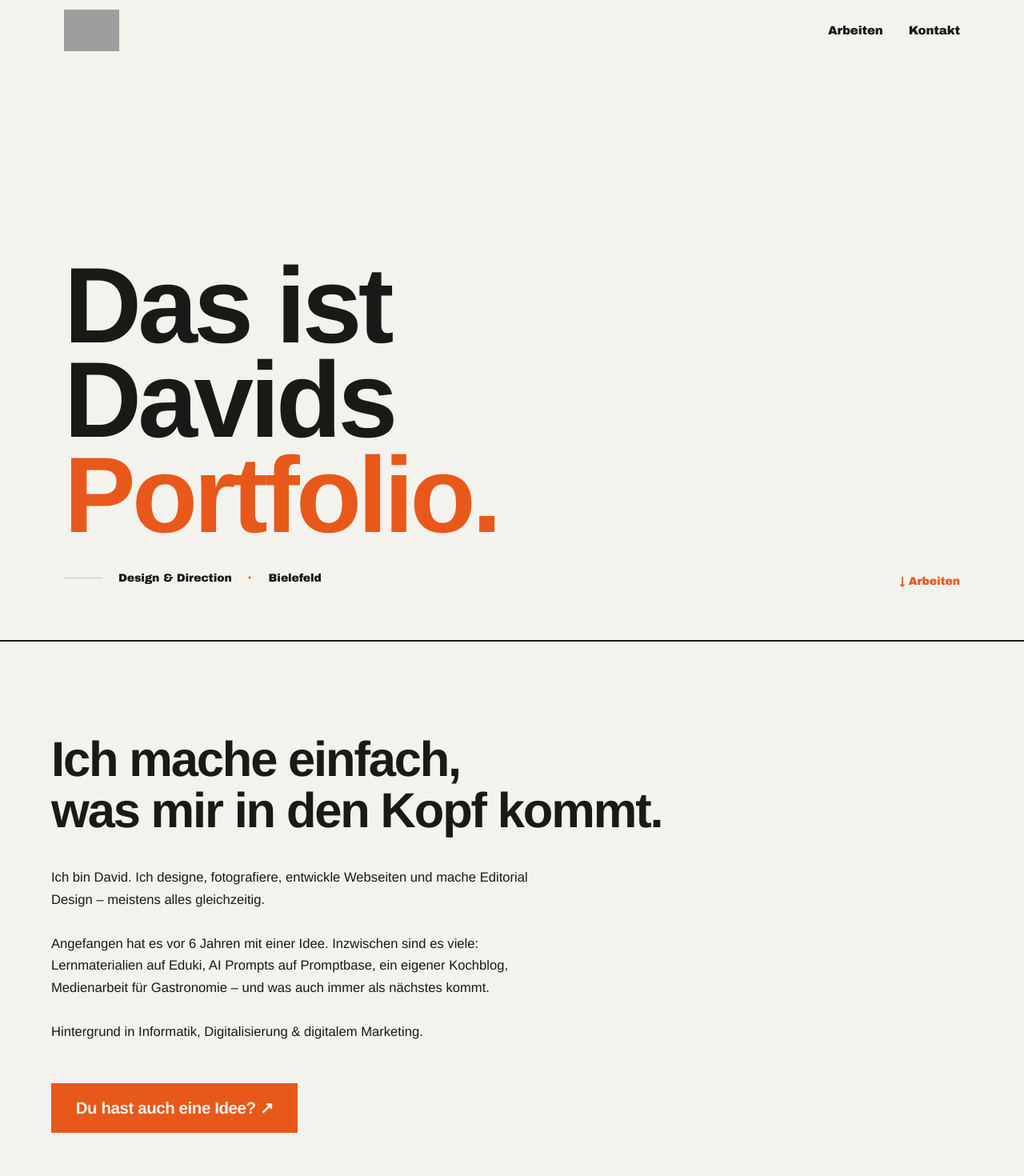
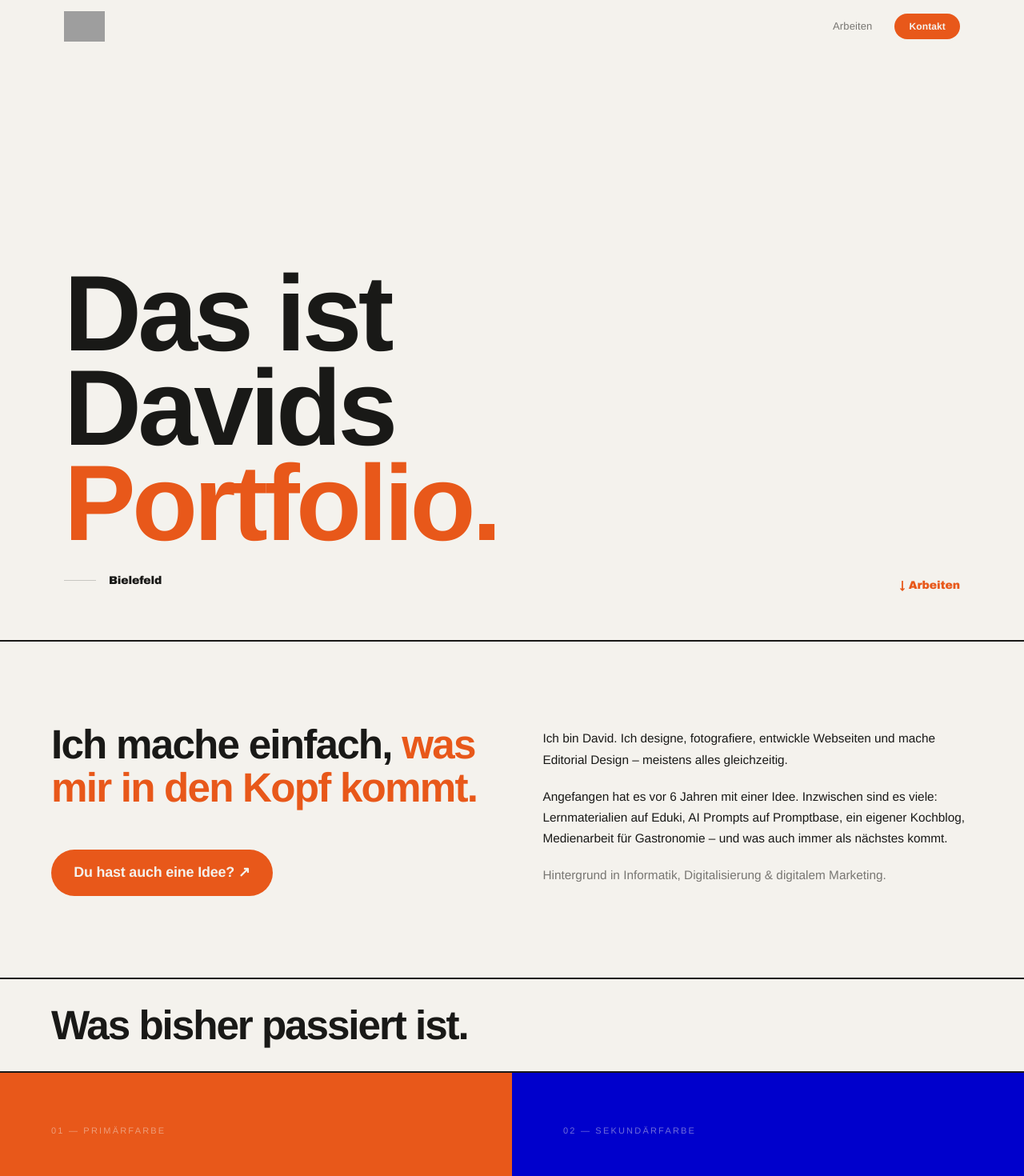
Before and after one commit to dxvxds03/studio-schander, a Next.js app: page / in a window 1280 px wide. Shown: the top 1470 px of the page at 80% size. Built offline with nearby package versions, Linux system fonts and the light colour scheme; no server answers; the database is empty; grey boxes are pictures that could not be loaded; a web font is replaced by a local one.

Commit message:
Portfolio Building

```diff
--- a/src/app/globals.css
+++ b/src/app/globals.css
@@ -69,7 +69,8 @@ a, button, input, textarea, select, [role="button"] {
   text-decoration: none;
   font-family: 'Cabinet Grotesk', 'Helvetica Neue', Helvetica, Arial, sans-serif;
   font-weight: 800;
-  letter-spacing: -0.02em;
+  letter-spacing: -0.01em;
+  border-radius: 100px;
   transition: background 0.2s ease, transform 0.15s ease;
 }
 .btn-negroni:hover {
--- a/src/app/page.tsx
+++ b/src/app/page.tsx
@@ -1,6 +1,6 @@
 import Navigation from '@/components/Navigation'
 import HeroSection from '@/components/HeroSection'
-import ProjectsGrid from '@/components/ProjectsGrid'
+import StackedCards from '@/components/StackedCards'
 import { supabase } from '@/lib/supabase'
 
 export const revalidate = 0
@@ -19,44 +19,40 @@ export default async function HomePage() {
       <Navigation />
       <HeroSection projects={all} />
 
-      {/* About */}
+      {/* About — editorial two-column */}
       <section
         style={{
           borderTop: '2px solid #191917',
           borderBottom: '2px solid #191917',
-          padding: 'clamp(64px, 9vw, 128px) clamp(32px, 5vw, 80px)',
+          padding: 'clamp(56px, 8vw, 112px) clamp(32px, 5vw, 80px)',
         }}
       >
-        <div style={{ maxWidth: '960px' }}>
+        <div
+          style={{
+            display: 'grid',
+            gridTemplateColumns: '1fr 1fr',
+            gap: 'clamp(40px, 6vw, 96px)',
+            alignItems: 'start',
+          }}
+        >
+          {/* Left: headline + CTA */}
+          <div>
             <p
               style={{
-              fontFamily: '"Cabinet Grotesk", "Helvetica Neue", Helvetica, Arial, sans-serif',
+                fontFamily:
+                  '"Cabinet Grotesk", "Helvetica Neue", Helvetica, Arial, sans-serif',
                 fontWeight: 800,
-              fontSize: 'clamp(30px, 4.8vw, 68px)',
+                fontSize: 'clamp(28px, 4vw, 56px)',
                 letterSpacing: '-0.035em',
                 lineHeight: 1.04,
                 color: '#191917',
-              marginBottom: 'clamp(28px, 3vw, 48px)',
+                marginBottom: 'clamp(32px, 4vw, 56px)',
               }}
             >
-            Ich mache einfach,<br />was mir in den Kopf kommt.
-          </p>
-
-          <p
-            style={{
-              fontFamily: '"Helvetica Neue", Helvetica, Arial, sans-serif',
-              fontSize: 'clamp(15px, 1.3vw, 18px)',
-              lineHeight: 1.65,
-              color: '#191917',
-              maxWidth: '640px',
-              marginBottom: 'clamp(36px, 4vw, 56px)',
-            }}
-          >
-            Ich bin David. Ich designe, fotografiere, entwickle Webseiten und mache Editorial Design&nbsp;– meistens alles gleichzeitig.
-            <br /><br />
-            Angefangen hat es vor 6 Jahren mit einer Idee. Inzwischen sind es viele: Lernmaterialien auf Eduki, AI Prompts auf Promptbase, ein eigener Kochblog, Medienarbeit für Gastronomie&nbsp;– und was auch immer als nächstes kommt.
-            <br /><br />
-            Hintergrund in Informatik, Digitalisierung & digitalem Marketing.
+              Ich mache einfach,{' '}
+              <span style={{ color: 'var(--negroni)' }}>
+                was mir in den Kopf kommt.
+              </span>
             </p>
 
             <a
@@ -64,16 +60,101 @@ export default async function HomePage() {
               className="btn-negroni"
               data-hover
               style={{
-              fontSize: 'clamp(16px, 1.6vw, 22px)',
-              padding: 'clamp(12px, 1.2vw, 18px) clamp(24px, 2.4vw, 36px)',
+                fontSize: 'clamp(15px, 1.4vw, 20px)',
+                padding: 'clamp(12px, 1.2vw, 18px) clamp(24px, 2.2vw, 36px)',
               }}
             >
               Du hast auch eine Idee?&nbsp;↗
             </a>
           </div>
+
+          {/* Right: bio text */}
+          <div
+            style={{
+              paddingTop: '6px',
+            }}
+          >
+            <p
+              style={{
+                fontFamily: '"Helvetica Neue", Helvetica, Arial, sans-serif',
+                fontSize: 'clamp(15px, 1.2vw, 17px)',
+                lineHeight: 1.7,
+                color: '#191917',
+              }}
+            >
+              Ich bin David. Ich designe, fotografiere, entwickle Webseiten und
+              mache Editorial Design&nbsp;– meistens alles gleichzeitig.
+            </p>
+            <p
+              style={{
+                fontFamily: '"Helvetica Neue", Helvetica, Arial, sans-serif',
+                fontSize: 'clamp(15px, 1.2vw, 17px)',
+                lineHeight: 1.7,
+                color: '#191917',
+                marginTop: '20px',
+              }}
+            >
+              Angefangen hat es vor 6 Jahren mit einer Idee. Inzwischen sind es
+              viele: Lernmaterialien auf Eduki, AI Prompts auf Promptbase, ein
+              eigener Kochblog, Medienarbeit für Gastronomie&nbsp;– und was auch
+              immer als nächstes kommt.
+            </p>
+            <p
+              style={{
+                fontFamily: '"Helvetica Neue", Helvetica, Arial, sans-serif',
+                fontSize: 'clamp(15px, 1.2vw, 17px)',
+                lineHeight: 1.7,
+                color: '#787672',
+                marginTop: '20px',
+              }}
+            >
+              Hintergrund in Informatik, Digitalisierung & digitalem Marketing.
+            </p>
+          </div>
+        </div>
       </section>
 
-      <ProjectsGrid projects={all} />
+      {/* Projects section header */}
+      <div
+        id="work"
+        style={{
+          borderBottom: '2px solid #191917',
+          padding: 'clamp(20px, 2.5vw, 32px) clamp(32px, 5vw, 80px)',
+          display: 'flex',
+          alignItems: 'baseline',
+          gap: '16px',
+        }}
+      >
+        <h2
+          style={{
+            fontFamily:
+              '"Cabinet Grotesk", "Helvetica Neue", Helvetica, Arial, sans-serif',
+            fontWeight: 800,
+            fontSize: 'clamp(28px, 4vw, 56px)',
+            letterSpacing: '-0.04em',
+            lineHeight: 1,
+            color: '#191917',
+          }}
+        >
+          Was bisher passiert ist.
+        </h2>
+        {all.length > 0 && (
+          <span
+            style={{
+              fontFamily:
+                '"Cabinet Grotesk", "Helvetica Neue", Helvetica, Arial, sans-serif',
+              fontWeight: 800,
+              fontSize: 'clamp(18px, 2vw, 28px)',
+              color: 'var(--negroni)',
+              letterSpacing: '-0.03em',
+            }}
+          >
+            {String(all.length).padStart(2, '0')}
+          </span>
+        )}
+      </div>
+
+      <StackedCards projects={all} />
 
       {/* Brand colors */}
       <section style={{ display: 'flex', minHeight: '340px' }}>
@@ -101,7 +182,8 @@ export default async function HomePage() {
           <div>
             <p
               style={{
-                fontFamily: '"Cabinet Grotesk", "Helvetica Neue", Helvetica, Arial, sans-serif',
+                fontFamily:
+                  '"Cabinet Grotesk", "Helvetica Neue", Helvetica, Arial, sans-serif',
                 fontWeight: 800,
                 fontSize: 'clamp(44px, 8vw, 112px)',
                 color: '#F4F2ED',
@@ -149,7 +231,8 @@ export default async function HomePage() {
           <div>
             <p
               style={{
-                fontFamily: '"Cabinet Grotesk", "Helvetica Neue", Helvetica, Arial, sans-serif',
+                fontFamily:
+                  '"Cabinet Grotesk", "Helvetica Neue", Helvetica, Arial, sans-serif',
                 fontWeight: 800,
                 fontSize: 'clamp(44px, 8vw, 112px)',
                 color: '#F4F2ED',
@@ -178,7 +261,7 @@ export default async function HomePage() {
       <footer
         style={{
           borderTop: '2px solid #191917',
-          padding: 'clamp(32px, 5vw, 72px) clamp(32px, 5vw, 80px)',
+          padding: 'clamp(32px, 5vw, 64px) clamp(32px, 5vw, 80px)',
         }}
       >
         <div
@@ -194,7 +277,8 @@ export default async function HomePage() {
           <div>
             <p
               style={{
-                fontFamily: '"Cabinet Grotesk", "Helvetica Neue", Helvetica, Arial, sans-serif',
+                fontFamily:
+                  '"Cabinet Grotesk", "Helvetica Neue", Helvetica, Arial, sans-serif',
                 fontWeight: 800,
                 fontSize: 'clamp(28px, 5vw, 64px)',
                 letterSpacing: '-0.04em',
@@ -206,7 +290,8 @@ export default async function HomePage() {
             </p>
             <p
               style={{
-                fontFamily: '"Cabinet Grotesk", "Helvetica Neue", Helvetica, Arial, sans-serif',
+                fontFamily:
+                  '"Cabinet Grotesk", "Helvetica Neue", Helvetica, Arial, sans-serif',
                 fontWeight: 700,
                 fontSize: '14px',
                 letterSpacing: '-0.01em',
@@ -218,13 +303,21 @@ export default async function HomePage() {
             </p>
           </div>
 
-          <div style={{ display: 'flex', flexDirection: 'column', alignItems: 'flex-end', gap: '10px' }}>
-            <div style={{ display: 'flex', gap: '24px' }}>
+          <div
+            style={{
+              display: 'flex',
+              flexDirection: 'column',
+              alignItems: 'flex-end',
+              gap: '10px',
+            }}
+          >
+            <div style={{ display: 'flex', gap: '20px' }}>
               <a
                 href="/impressum"
                 data-hover
                 style={{
-                  fontFamily: '"Cabinet Grotesk", "Helvetica Neue", Helvetica, Arial, sans-serif',
+                  fontFamily:
+                    '"Cabinet Grotesk", "Helvetica Neue", Helvetica, Arial, sans-serif',
                   fontWeight: 700,
                   fontSize: '14px',
                   letterSpacing: '-0.01em',
@@ -238,7 +331,8 @@ export default async function HomePage() {
                 href="/datenschutz"
                 data-hover
                 style={{
-                  fontFamily: '"Cabinet Grotesk", "Helvetica Neue", Helvetica, Arial, sans-serif',
+                  fontFamily:
+                    '"Cabinet Grotesk", "Helvetica Neue", Helvetica, Arial, sans-serif',
                   fontWeight: 700,
                   fontSize: '14px',
                   letterSpacing: '-0.01em',
@@ -262,7 +356,8 @@ export default async function HomePage() {
               href="/admin"
               data-hover
               style={{
-                fontFamily: '"Cabinet Grotesk", "Helvetica Neue", Helvetica, Arial, sans-serif',
+                fontFamily:
+                  '"Cabinet Grotesk", "Helvetica Neue", Helvetica, Arial, sans-serif',
                 fontWeight: 700,
                 fontSize: '13px',
                 letterSpacing: '-0.01em',
--- a/src/components/HeroSection.tsx
+++ b/src/components/HeroSection.tsx
@@ -9,7 +9,6 @@ interface HeroProject {
   link: string | null
 }
 
-const WIDTHS =    [185, 228, 156, 212, 168, 244, 174, 202, 188, 158]
 const ROTATIONS = [-2.4, 1.7, -1.1, 2.6, -1.9, 1.3, -2.8, 1.5, -1.4, 2.1]
 const Y_OFFSETS = [0, 38, -20, 52, 8, -42, 26, -14, 44, -28]
 
@@ -20,7 +19,7 @@ function HeroCarousel({ projects }: { projects: HeroProject[] }) {
   const items = projects.filter(p => p.cover_image)
   if (items.length === 0) return null
 
-  const duration = Math.max(24, items.length * 8)
+  const duration = Math.max(28, items.length * 9)
   const tripled = [...items, ...items, ...items]
 
   return (
@@ -28,17 +27,16 @@ function HeroCarousel({ projects }: { projects: HeroProject[] }) {
       <div
         style={{
           display: 'flex',
-          alignItems: 'flex-start',
-          gap: '20px',
-          paddingTop: '16px',
-          paddingBottom: '20px',
+          alignItems: 'flex-end', // bottom-align so mixed heights look intentional
+          gap: '24px',
+          paddingTop: '8px',
+          paddingBottom: '24px',
           animation: `marquee ${duration}s linear infinite`,
           willChange: 'transform',
         }}
       >
         {tripled.map((project, i) => {
           const idx  = i % items.length
-          const w    = WIDTHS[idx % WIDTHS.length]
           const rot  = ROTATIONS[idx % ROTATIONS.length]
           const yOff = Y_OFFSETS[idx % Y_OFFSETS.length]
           const href = project.link ?? `/projects/${project.id}`
@@ -51,28 +49,34 @@ function HeroCarousel({ projects }: { projects: HeroProject[] }) {
               target={isExternal ? '_blank' : '_self'}
               rel={isExternal ? 'noopener noreferrer' : undefined}
               data-hover
-              style={{ flexShrink: 0, textDecoration: 'none' }}
+              style={{ flexShrink: 0, textDecoration: 'none', display: 'inline-block' }}
             >
               <motion.div
                 style={{
-                  width: `${w}px`,
                   transform: `rotate(${rot}deg) translateY(${yOff}px)`,
+                  display: 'inline-block',
                 }}
                 whileHover={{ scale: 1.08, rotate: 0, y: 0 }}
                 transition={{ type: 'spring', stiffness: 280, damping: 26 }}
               >
-                <div style={{ overflow: 'hidden' }}>
+                <div style={{ overflow: 'hidden', display: 'block' }}>
                   <img
                     src={project.cover_image!}
                     alt={project.title}
-                    style={{ width: '100%', height: 'auto', display: 'block' }}
+                    style={{
+                      height: 'clamp(190px, 24vw, 320px)',
+                      width: 'auto',
+                      display: 'block',
+                      maxWidth: 'none',
+                    }}
                     draggable={false}
                   />
                 </div>
-                <div style={{ marginTop: '8px', paddingLeft: '2px' }}>
+                <div style={{ marginTop: '8px' }}>
                   <p
                     style={{
-                      fontFamily: '"Cabinet Grotesk", "Helvetica Neue", Helvetica, Arial, sans-serif',
+                      fontFamily:
+                        '"Cabinet Grotesk", "Helvetica Neue", Helvetica, Arial, sans-serif',
                       fontWeight: 700,
                       fontSize: '11px',
                       letterSpacing: '-0.01em',
@@ -80,7 +84,7 @@ function HeroCarousel({ projects }: { projects: HeroProject[] }) {
                       whiteSpace: 'nowrap',
                       overflow: 'hidden',
                       textOverflow: 'ellipsis',
-                      maxWidth: `${w}px`,
+                      maxWidth: '100%',
                     }}
                   >
                     {project.title}
@@ -92,7 +96,6 @@ function HeroCarousel({ projects }: { projects: HeroProject[] }) {
                         color: 'var(--negroni)',
                         fontFamily: '"Helvetica Neue", Helvetica, Arial, sans-serif',
                         letterSpacing: '0.06em',
-                        fontWeight: 500,
                       }}
                     >
                       ↗ ansehen
@@ -133,7 +136,7 @@ export default function HeroSection({ projects }: { projects: HeroProject[] }) {
         initial={{ opacity: 0, x: 60 }}
         animate={{ opacity: 1, x: 0 }}
         transition={{ delay: 0.4, duration: 1.1, ease: [0.25, 0.46, 0.45, 0.94] }}
-        style={{ paddingTop: '16px' }}
+        style={{ paddingTop: '12px' }}
       >
         <HeroCarousel projects={projects} />
       </motion.div>
@@ -154,20 +157,13 @@ export default function HeroSection({ projects }: { projects: HeroProject[] }) {
         </motion.div>
 
         <motion.div
-          className="mt-8 flex items-center justify-between"
+          className="mt-7 flex items-center justify-between"
           initial={{ opacity: 0 }}
           animate={{ opacity: 1 }}
           transition={{ delay: 1.2, duration: 0.7 }}
         >
-          <div className="flex items-center gap-5">
-            <div className="h-px bg-ink/20 w-12" />
-            <span
-              className="font-display"
-              style={{ fontWeight: 700, fontSize: '14px', letterSpacing: '-0.01em', color: '#191917' }}
-            >
-              Design & Direction
-            </span>
-            <span style={{ color: 'var(--negroni)', fontWeight: 700, fontSize: '18px' }}>·</span>
+          <div className="flex items-center gap-4">
+            <div className="h-px bg-ink/20 w-10" />
             <span
               className="font-display"
               style={{ fontWeight: 700, fontSize: '14px', letterSpacing: '-0.01em', color: '#191917' }}
--- a/src/components/Navigation.tsx
+++ b/src/components/Navigation.tsx
@@ -20,34 +20,48 @@ export default function Navigation() {
       transition={{ delay: 1.8, duration: 0.6 }}
     >
       <div
-        className={`flex items-center justify-between px-8 md:px-14 lg:px-20 py-3 transition-all duration-500 ${
+        className={`flex items-center justify-between px-8 md:px-14 lg:px-20 transition-all duration-500 ${
           scrolled ? 'bg-cream/95 backdrop-blur-sm border-b border-faint' : ''
         }`}
+        style={{ paddingTop: '14px', paddingBottom: '14px' }}
       >
         <Link href="/" data-hover className="flex items-center">
           <motion.img
             src="https://fdiaoljpthlnytgedxnt.supabase.co/storage/v1/object/public/project-images/logo_schander_dead_poet.png"
             alt="Studio Schander"
-            style={{ height: '52px', width: 'auto', display: 'block' }}
+            style={{ height: '38px', width: 'auto', display: 'block' }}
             whileHover={{ opacity: 0.65 }}
             transition={{ duration: 0.2 }}
           />
         </Link>
 
-        <div className="flex items-center gap-8">
+        <div className="flex items-center gap-7">
           <Link
             href="#work"
             data-hover
-            className="font-display hover:text-negroni transition-colors"
-            style={{ fontWeight: 700, fontSize: '15px', letterSpacing: '-0.01em', color: '#191917' }}
+            style={{
+              fontFamily: '"Helvetica Neue", Helvetica, Arial, sans-serif',
+              fontWeight: 500,
+              fontSize: '13px',
+              letterSpacing: '0.01em',
+              color: '#787672',
+              textDecoration: 'none',
+              transition: 'color 0.2s ease',
+            }}
+            onMouseEnter={e => (e.currentTarget.style.color = '#191917')}
+            onMouseLeave={e => (e.currentTarget.style.color = '#787672')}
           >
             Arbeiten
           </Link>
           <Link
             href="mailto:hello@davidschander.com"
             data-hover
-            className="font-display hover:text-negroni transition-colors"
-            style={{ fontWeight: 700, fontSize: '15px', letterSpacing: '-0.01em', color: '#191917' }}
+            className="btn-negroni"
+            style={{
+              fontSize: '12px',
+              padding: '7px 18px',
+              letterSpacing: '0.01em',
+            }}
           >
             Kontakt
           </Link>
--- /dev/null
+++ b/src/components/StackedCards.tsx
@@ -0,0 +1,200 @@
+'use client'
+
+import { useEffect, useRef } from 'react'
+import gsap from 'gsap'
+import { ScrollTrigger } from 'gsap/ScrollTrigger'
+
+interface Project {
+  id: number
+  title: string
+  cover_image: string | null
+  link: string | null
+  tags: string[]
+  year: number | null
+  client: string | null
+}
+
+export default function StackedCards({ projects }: { projects: Project[] }) {
+  const sectionRef = useRef<HTMLElement>(null)
+  const items = projects.filter(p => p.cover_image)
+  const n = items.length
+
+  useEffect(() => {
+    if (!sectionRef.current || n === 0) return
+
+    gsap.registerPlugin(ScrollTrigger)
+
+    const ctx = gsap.context(() => {
+      const section = sectionRef.current!
+      const cards = gsap.utils.toArray<HTMLElement>('.sc-card', section)
+      const total = cards.length
+
+      // Set initial stacked offsets (cards peek from behind)
+      cards.forEach((card, i) => {
+        if (i > 0) {
+          gsap.set(card, { scale: 1 - i * 0.04, y: i * 22 })
+        }
+      })
+
+      // Animate each card
+      cards.forEach((card, i) => {
+        // Exit: flies up + fades
+        if (i < total - 1) {
+          gsap.to(card, {
+            yPercent: -120,
+            scale: 0.9,
+            opacity: 0,
+            ease: 'power2.inOut',
+            scrollTrigger: {
+              trigger: section,
+              start: `${(i / total) * 100}% top`,
+              end: `${((i + 1) / total) * 100}% top`,
+              scrub: true,
+            },
+          })
+        }
+
+        // Entry: scales up from stacked position to full
+        if (i > 0) {
+          gsap.to(card, {
+            scale: 1,
+            y: 0,
+            ease: 'power2.inOut',
+            scrollTrigger: {
+              trigger: section,
+              start: `${((i - 1) / total) * 100}% top`,
+              end: `${(i / total) * 100}% top`,
+              scrub: true,
+            },
+          })
+        }
+      })
+
+      ScrollTrigger.refresh()
+    }, sectionRef)
+
+    return () => ctx.revert()
+  }, [n])
+
+  if (n === 0) return null
+
+  return (
+    <section
+      ref={sectionRef}
+      style={{ height: `calc(${n + 1} * 100vh)`, position: 'relative' }}
+    >
+      <div
+        style={{
+          position: 'sticky',
+          top: 0,
+          height: '100vh',
+          display: 'flex',
+          alignItems: 'center',
+          justifyContent: 'center',
+          overflow: 'hidden',
+        }}
+      >
+        {items.map((project, i) => {
+          const href = project.link ?? `/projects/${project.id}`
+          const isExternal = !!project.link
+
+          return (
+            <a
+              key={project.id}
+              href={href}
+              target={isExternal ? '_blank' : '_self'}
+              rel={isExternal ? 'noopener noreferrer' : undefined}
+              className="sc-card"
+              data-hover
+              style={{
+                position: 'absolute',
+                width: 'clamp(280px, 40vw, 540px)',
+                aspectRatio: '3/4',
+                zIndex: n - i,
+                transformOrigin: 'center bottom',
+                overflow: 'hidden',
+                textDecoration: 'none',
+                display: 'block',
+              }}
+            >
+              <img
+                src={project.cover_image!}
+                alt={project.title}
+                style={{ width: '100%', height: '100%', objectFit: 'cover', display: 'block' }}
+                draggable={false}
+              />
+
+              {/* Gradient overlay */}
+              <div
+                style={{
+                  position: 'absolute',
+                  inset: 0,
+                  background:
+                    'linear-gradient(to top, rgba(25,25,23,0.9) 0%, rgba(25,25,23,0.25) 45%, transparent 72%)',
+                  pointerEvents: 'none',
+                }}
+              />
+
+              {/* Card meta */}
+              <div
+                style={{
+                  position: 'absolute',
+                  bottom: '1.75rem',
+                  left: '1.75rem',
+                  right: '1.75rem',
+                }}
+              >
+                <span
+                  style={{
+                    display: 'block',
+                    fontFamily: '"Helvetica Neue", Helvetica, Arial, sans-serif',
+                    fontSize: '11px',
+                    letterSpacing: '0.15em',
+                    textTransform: 'uppercase',
+                    color: '#0000CC',
+                    marginBottom: '6px',
+                  }}
+                >
+                  {String(i + 1).padStart(2, '0')} —
+                </span>
+
+                <span
+                  style={{
+                    display: 'block',
+                    fontFamily:
+                      '"Cabinet Grotesk", "Helvetica Neue", Helvetica, Arial, sans-serif',
+                    fontWeight: 800,
+                    fontSize: 'clamp(24px, 3.2vw, 44px)',
+                    color: '#F4F2ED',
+                    lineHeight: 1,
+                    letterSpacing: '-0.025em',
+                    marginBottom: '8px',
+                  }}
+                >
+                  {project.title}
+                </span>
+
+                {project.tags && project.tags.length > 0 && (
+                  <span
+                    style={{
+                      fontFamily: '"Helvetica Neue", Helvetica, Arial, sans-serif',
+                      fontSize: '10px',
+                      letterSpacing: '0.14em',
+                      textTransform: 'uppercase',
+                      color: 'rgba(244,242,237,0.5)',
+                    }}
+                  >
+                    {project.tags.slice(0, 2).join(' / ')}
+                    {isExternal && (
+                      <span style={{ color: '#E8581A', marginLeft: '6px' }}>↗</span>
+                    )}
+                  </span>
+                )}
+              </div>
+            </a>
+          )
+        })}
+      </div>
+    </section>
+  )
+}
```
Also changed, not shown: package.json (+9 -8 lines), 1 other file (tests, documents, lock files or other folders). Lines whose indentation alone changed are shown as unchanged.
